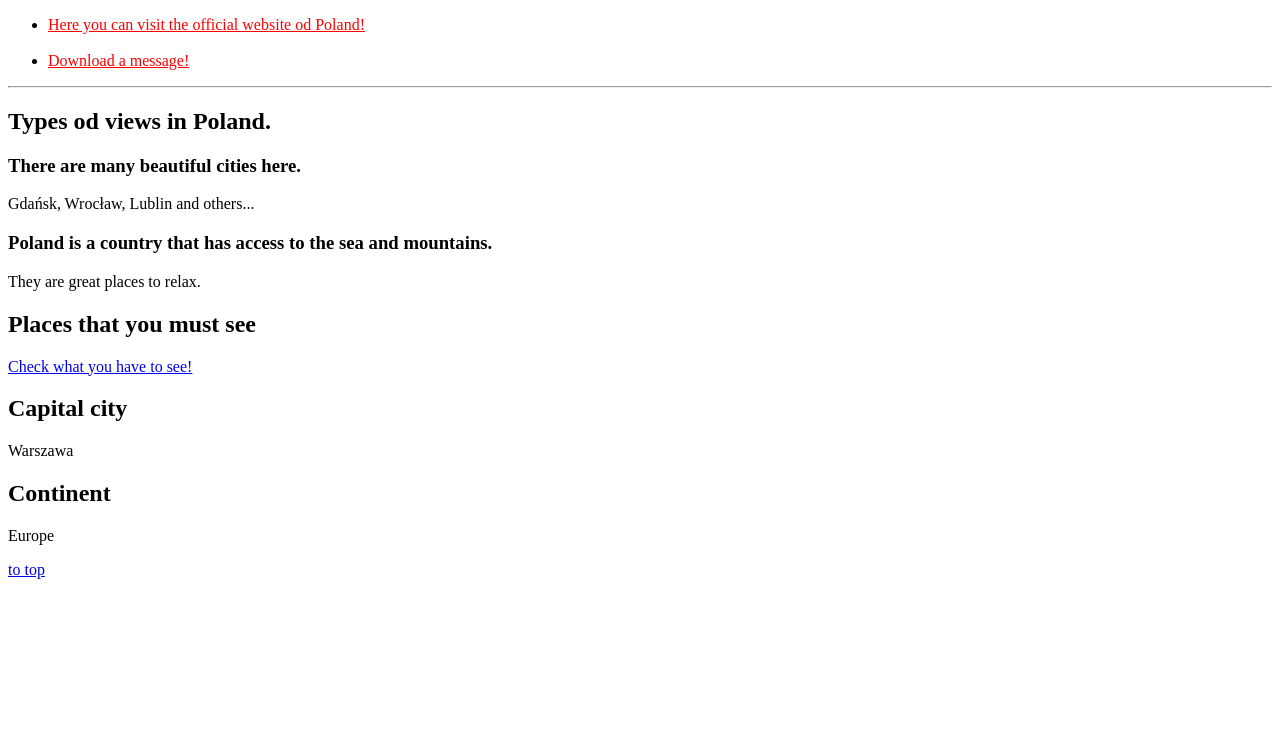
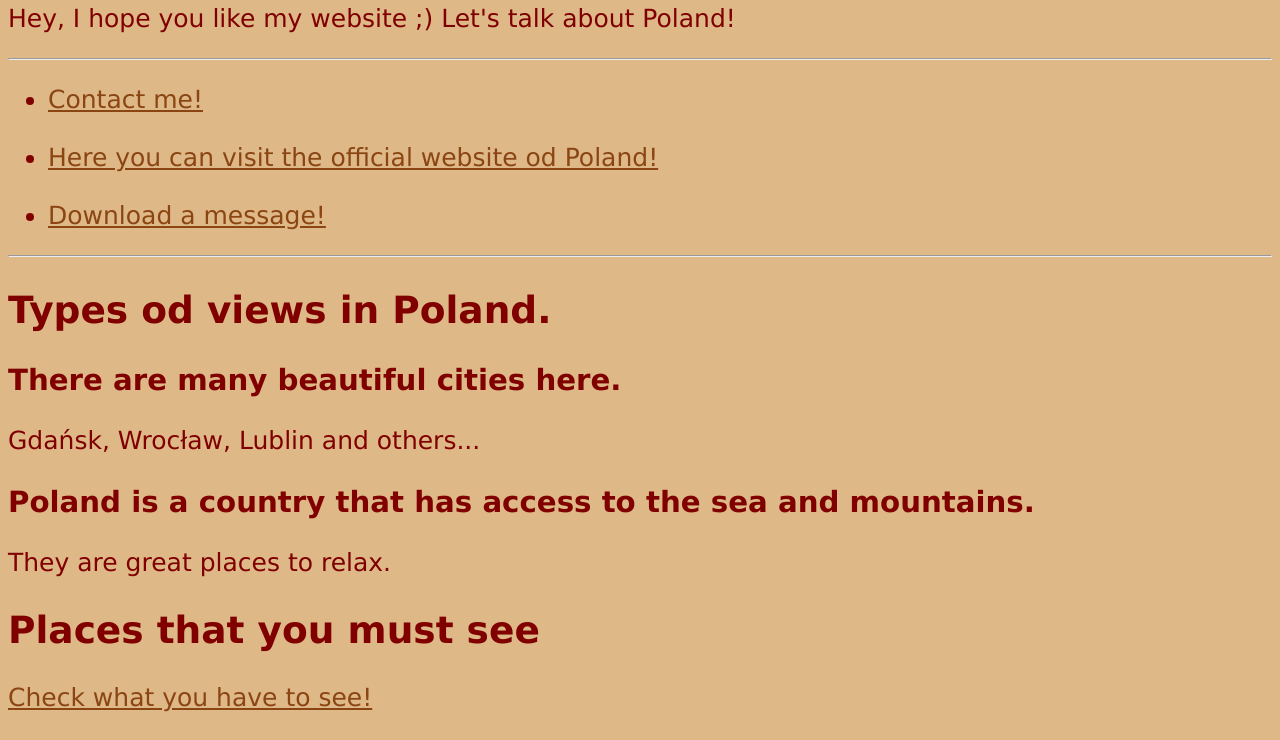
Before and after one commit to mazurmichallogaud/HTML-course-0, a plain HTML site: page index.html in a window 1280 px wide. Shown: the part 1112-1852 px from the top of the page. Before the commit the page ends 1699 px from the top, so only its background shows below. Drawn offline with Linux system fonts and the light colour scheme; files that its build step writes are made by us from their sources; a script that the page names is missing.

Commit message:
Added new files

```diff
--- a/index.html
+++ b/index.html
@@ -5,16 +5,10 @@
     <meta name="keywords" content="mountines, Poland, Baltic sea, Tatry">
     <meta name="description" content="There are mane beautiful places in Poland. See some of them!">
     <meta http-equiv="X-UA-Compatible" content="ie=edge">
-    <link rel="stylesheet" type="text/css" href="../css/main.css">
+    <link rel="stylesheet" type="text/css" href="syntax.css">
     <title>Beautiful places in Poland </title>
     <script src="scripts/main/js"></script>
 
-     <style>
-
-#navigation a{
-            color: red;
-        }
-    </style>
 
 
 </head>
@@ -22,6 +16,10 @@
 
 <body>
 
+<div id="container">
+    <div id="logo">
+    Poland is beautiful
+    </div>
     <div id="top"></div>
 
     <div id="header">
@@ -71,7 +69,7 @@
             alert("Hi! Welcome to my website!");
 
         </script>
-
+</div>
 
 </body>
 </html>
--- /dev/null
+++ b/syntax.css
@@ -0,0 +1,27 @@
+body
+{
+background-color: burlywood;
+font-family: Verdana;
+font-size: 25px;
+color: maroon
+}
+h1
+{
+    font-size: 50;
+    color:red
+}
+/*Nieodwiedzony link*/
+a:link
+{
+    color:saddlebrown
+}
+/*Odwiedzony link*/
+a:visited
+{
+    color: saddlebrown
+}
+/*Link po najechaniu kursorem*/
+a:hover
+{
+color:red
+}
```
Lines whose indentation alone changed are shown as unchanged.
